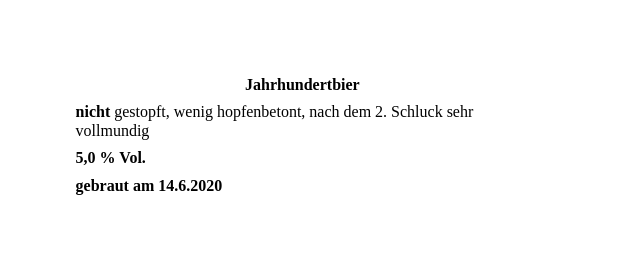
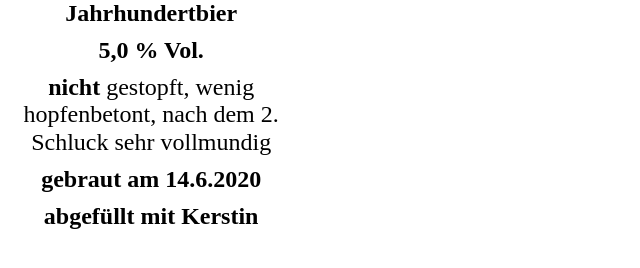
Before and after one commit to clemensfentker/bier, a plain HTML site: page JahrhundertbierKerstin.html in a window 1280 px wide. Shown: the whole page, without its empty margins (0-640 px from the left). Drawn offline with Linux system fonts and the light colour scheme.

Commit message:
Update JahrhundertbierKerstin.html

```diff
--- a/JahrhundertbierKerstin.html
+++ b/JahrhundertbierKerstin.html
@@ -1,5 +1,5 @@
 <?xml version="1.0" encoding="UTF-8"?>
-<!DOCTYPE html PUBLIC "-//W3C//DTD XHTML 1.1 plus MathML 2.0//EN" "http://www.w3.org/Math/DTD/mathml2/xhtml-math11-f.dtd"><html xmlns="http://www.w3.org/1999/xhtml"><!--This file was converted to xhtml by LibreOffice - see https://cgit.freedesktop.org/libreoffice/core/tree/filter/source/xslt for the code.--><head profile="http://dublincore.org/documents/dcmi-terms/"><meta http-equiv="Content-Type" content="application/xhtml+xml; charset=utf-8"/><title xml:lang="en-US">- no title specified</title><meta name="DCTERMS.title" content="" xml:lang="en-US"/><meta name="DCTERMS.language" content="en-US" scheme="DCTERMS.RFC4646"/><meta name="DCTERMS.source" content="http://xml.openoffice.org/odf2xhtml"/><meta name="DCTERMS.issued" content="2020-07-26T10:10:19.349000000" scheme="DCTERMS.W3CDTF"/><meta name="DCTERMS.modified" content="2020-07-30T17:34:50.116000000" scheme="DCTERMS.W3CDTF"/><meta name="DCTERMS.provenance" content="" xml:lang="en-US"/><meta name="DCTERMS.subject" content="," xml:lang="en-US"/><link rel="schema.DC" href="http://purl.org/dc/elements/1.1/" hreflang="en"/><link rel="schema.DCTERMS" href="http://purl.org/dc/terms/" hreflang="en"/><link rel="schema.DCTYPE" href="http://purl.org/dc/dcmitype/" hreflang="en"/><link rel="schema.DCAM" href="http://purl.org/dc/dcam/" hreflang="en"/><style type="text/css">
+<!DOCTYPE html PUBLIC "-//W3C//DTD XHTML 1.1 plus MathML 2.0//EN" "http://www.w3.org/Math/DTD/mathml2/xhtml-math11-f.dtd"><html xmlns="http://www.w3.org/1999/xhtml"><!--This file was converted to xhtml by LibreOffice - see https://cgit.freedesktop.org/libreoffice/core/tree/filter/source/xslt for the code.--><head profile="http://dublincore.org/documents/dcmi-terms/"><meta http-equiv="Content-Type" content="application/xhtml+xml; charset=utf-8"/><title xml:lang="en-US">- no title specified</title><meta name="DCTERMS.title" content="" xml:lang="en-US"/><meta name="DCTERMS.language" content="en-US" scheme="DCTERMS.RFC4646"/><meta name="DCTERMS.source" content="http://xml.openoffice.org/odf2xhtml"/><meta name="DCTERMS.issued" content="2020-07-26T10:10:19.349000000" scheme="DCTERMS.W3CDTF"/><meta name="DCTERMS.modified" content="2020-07-30T20:53:29.079000000" scheme="DCTERMS.W3CDTF"/><meta name="DCTERMS.provenance" content="" xml:lang="en-US"/><meta name="DCTERMS.subject" content="," xml:lang="en-US"/><link rel="schema.DC" href="http://purl.org/dc/elements/1.1/" hreflang="en"/><link rel="schema.DCTERMS" href="http://purl.org/dc/terms/" hreflang="en"/><link rel="schema.DCTYPE" href="http://purl.org/dc/dcmitype/" hreflang="en"/><link rel="schema.DCAM" href="http://purl.org/dc/dcam/" hreflang="en"/><style type="text/css">
     @page {  }
     table { border-collapse:collapse; border-spacing:0; empty-cells:show }
     td, th { vertical-align:top; font-size:12pt;}
@@ -11,16 +11,17 @@
     span.footnodeNumber { padding-right:1em; }
     span.annotation_style_by_filter { font-size:95%; font-family:Arial; background-color:#fff000;  margin:0; border:0; padding:0;  }
     span.heading_numbering { margin-right: 0.8rem; }* { margin:0;}
-    .P1 { font-size:12pt; font-family:Liberation Serif; writing-mode:page; font-weight:normal; }
-    .P3 { font-size:12pt; line-height:115%; margin-bottom:0.247cm; margin-top:0cm; font-family:Liberation Serif; writing-mode:page; font-weight:bold; }
-    .P5 { font-size:12pt; line-height:115%; margin-bottom:0.247cm; margin-top:0cm; font-family:Liberation Serif; writing-mode:page; font-weight:normal; }
-    .P7 { font-size:12pt; line-height:115%; margin-bottom:0.247cm; margin-top:0cm; font-family:Liberation Serif; writing-mode:page; text-align:center ! important; }
-    .P8 { font-size:12pt; line-height:115%; margin-bottom:0.247cm; margin-top:0cm; font-family:Liberation Serif; writing-mode:page; }
+    .P10 { font-size:18pt; line-height:115%; margin-bottom:0.247cm; margin-top:0cm; font-family:Liberation Serif; writing-mode:page; text-align:center ! important; font-weight:normal; }
+    .P4 { font-size:18pt; font-family:Liberation Serif; writing-mode:page; font-weight:normal; }
+    .P6 { font-size:18pt; line-height:115%; margin-bottom:0.247cm; margin-top:0cm; font-family:Liberation Serif; writing-mode:page; text-align:center ! important; }
+    .P7 { font-size:18pt; line-height:115%; margin-bottom:0.247cm; margin-top:0cm; font-family:Liberation Serif; writing-mode:page; text-align:center ! important; }
+    .P8 { font-size:18pt; line-height:115%; margin-bottom:0.247cm; margin-top:0cm; font-family:Liberation Serif; writing-mode:page; text-align:center ! important; font-weight:bold; }
+    .P9 { font-size:18pt; line-height:115%; margin-bottom:0.247cm; margin-top:0cm; font-family:Liberation Serif; writing-mode:page; text-align:center ! important; font-weight:normal; }
     .Bullet_20_Symbols { font-family:OpenSymbol; }
     .T1 { font-weight:bold; }
     .T4 { font-weight:bold; }
     .T7 { font-weight:normal; }
     .T8 { font-weight:normal; }
     /* ODF styles with no properties representable as CSS */
-    .T6  { }
-    </style></head><body dir="ltr" style="max-width:12cm;margin-top:2cm; margin-bottom:2cm; margin-left:2cm; margin-right:2cm; "><p class="P7"><span class="T4">Jahrhundertbier</span></p><p class="P8"><span class="T4">nicht</span><span class="T7"> gestopft, </span><span class="T8">w</span><span class="T7">enig</span><span class="T8"> hopfenbetont, n</span><span class="T7">ach dem 2. Schluck sehr vollmundig</span></p><p class="P3">5,<span class="T6">0</span> % Vol.</p><p class="P5"><span class="T1">gebraut am 1</span><span class="T4">4</span><span class="T1">.</span><span class="T4">6</span><span class="T1">.2020</span></p><p class="P1"> </p></body></html>
+     { }
+    </style></head><body dir="ltr" style="max-width:7.999cm;margin-top:0cm; margin-bottom:0cm; margin-left:0cm; margin-right:0cm; "><p class="P6"><span class="T4">Jahrhundertbier</span></p><p class="P7"><span class="T4">5,0 % Vol.</span></p><p class="P6"><span class="T4">nicht</span><span class="T7"> gestopft, </span><span class="T8">w</span><span class="T7">enig</span><span class="T8"> hopfenbetont, n</span><span class="T7">ach dem 2. Schluck sehr vollmundig</span></p><p class="P8"> </p><p class="P9"><span class="T1">gebraut am 1</span><span class="T4">4</span><span class="T1">.</span><span class="T4">6</span><span class="T1">.2020</span></p><p class="P10"><span class="T1">abgefüllt mit Kerstin</span></p><p class="P4"> </p></body></html>
```
